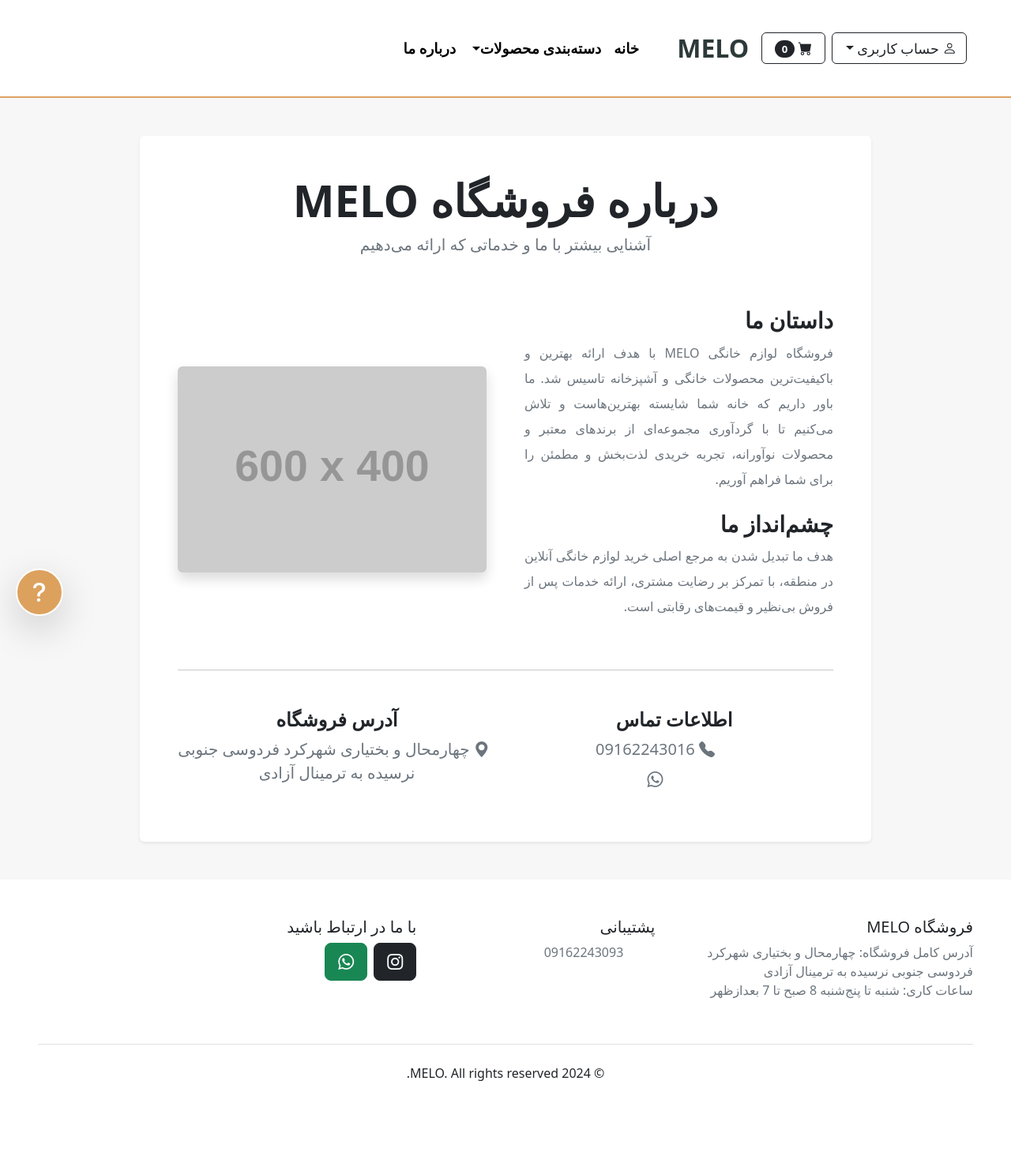
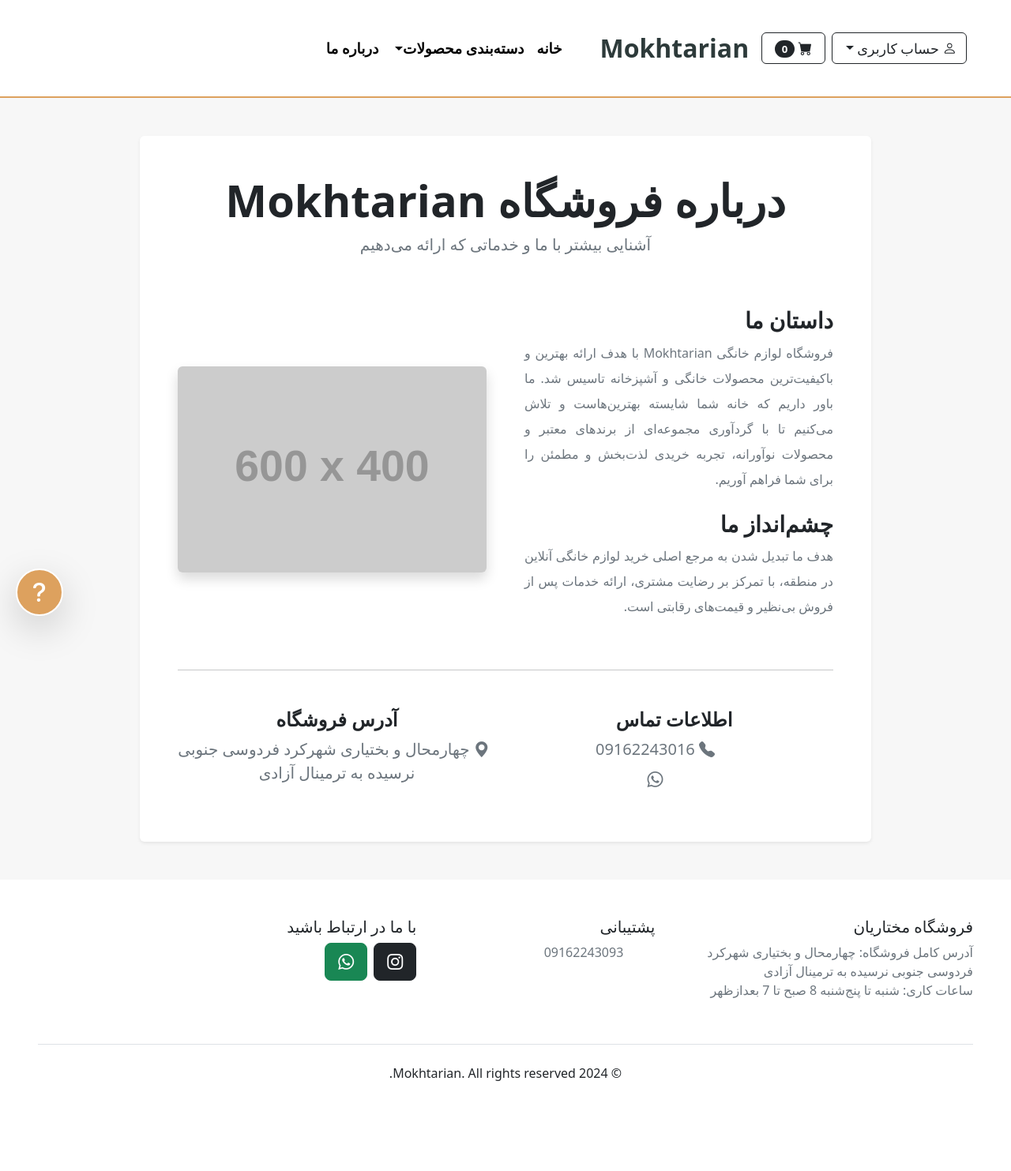
Before and after one commit to Arash1413/Mokhtarian_Store, a Django app: page /about/ in a window 1280 px wide. Shown: the whole page at 79% size. Run offline with Django 5.2, Linux system fonts and the light colour scheme; data comes from the database, SQL or seed files in the repository; grey boxes labelled with a size stand in for pictures from a placeholder-image service; data that the repository does not hold is empty; parts of the project's set-up code (start-up, migrations or seed data) failed here and were passed over; some libraries are stand-ins or nearby versions.

Commit message:
ezafe kardan esme mokhtarian

```diff
--- a/config/urls.py
+++ b/config/urls.py
@@ -32,7 +32,7 @@ sitemaps = {
 }
 
 urlpatterns = [
-    path('admin/', admin.site.urls),
+    path('mokhtarian-panel/', admin.site.urls),
     path("login/", auth_views.LoginView.as_view(template_name="registration/login.html"), name="login"),
     path("logout/", auth_views.LogoutView.as_view(), name="logout"),
     path('register/', store_views.register, name='register'),
--- a/store/admin.py
+++ b/store/admin.py
@@ -59,7 +59,7 @@ from .models import Category, Product, Customer, Order, OrderItem, Attribute, Pr
 from .models import FAQ
 
 # تنظیمات هدر پنل ادمین
-admin.site.site_header = "مدیریت فروشگاه ملو"
+admin.site.site_header = "مدیریت فروشگاه مختاریان"
 admin.site.site_title = "پنل مدیریت"
 admin.site.index_title = "به پنل مدیریت خوش آمدید"
 
--- a/store/templates/store/about.html
+++ b/store/templates/store/about.html
@@ -6,7 +6,7 @@
         <div class="col-lg-10">
             <div class="card border-0 shadow-sm p-4 p-md-5">
                 <div class="text-center mb-5">
-                    <h1 class="display-4 fw-bold">درباره فروشگاه MELO</h1>
+                    <h1 class="display-4 fw-bold">درباره فروشگاه Mokhtarian</h1>
                     <p class="lead text-muted">آشنایی بیشتر با ما و خدماتی که ارائه می‌دهیم</p>
                 </div>
 
@@ -14,7 +14,7 @@
                     <div class="col-md-6">
                         <h3 class="fw-bold">داستان ما</h3>
                         <p class="text-secondary" style="text-align: justify; line-height: 2;">
-                            فروشگاه لوازم خانگی MELO با هدف ارائه بهترین و باکیفیت‌ترین محصولات خانگی و آشپزخانه تاسیس شد. ما باور داریم که خانه شما شایسته بهترین‌هاست و تلاش می‌کنیم تا با گردآوری مجموعه‌ای از برندهای معتبر و محصولات نوآورانه، تجربه خریدی لذت‌بخش و مطمئن را برای شما فراهم آوریم.
+                            فروشگاه لوازم خانگی Mokhtarian با هدف ارائه بهترین و باکیفیت‌ترین محصولات خانگی و آشپزخانه تاسیس شد. ما باور داریم که خانه شما شایسته بهترین‌هاست و تلاش می‌کنیم تا با گردآوری مجموعه‌ای از برندهای معتبر و محصولات نوآورانه، تجربه خریدی لذت‌بخش و مطمئن را برای شما فراهم آوریم.
                         </p>
                         <h3 class="fw-bold mt-4">چشم‌انداز ما</h3>
                         <p class="text-secondary" style="text-align: justify; line-height: 2;">
--- a/store/templates/store/base.html
+++ b/store/templates/store/base.html
@@ -4,14 +4,14 @@
     <head>
         <meta charset="utf-8" />
         <meta name="viewport" content="width=device-width, initial-scale=1, shrink-to-fit=no" />
-        <title>{% block title %}فروشگاه لوازم خانگی MELO{% endblock %}</title>
-        <meta name="description" content="{% block meta_description %}بهترین لوازم خانگی را از ملو بخرید.{% endblock %}">
+        <title>{% block title %}فروشگاه لوازم خانگی مختاریان{% endblock %}</title>
+        <meta name="description" content="{% block meta_description %}بهترین لوازم خانگی را از فروشگاه مختاریان بخرید.{% endblock %}">
 
     <!-- Canonical URL (جلوگیری از محتوای تکراری) -->
     <link rel="canonical" href="{{ request.build_absolute_uri }}" />
 
 
-    <meta property="og:title" content="{% block og_title %}فروشگاه MELO{% endblock %}" />
+    <meta property="og:title" content="{% block og_title %}فروشگاه Mokhtarian{% endblock %}" />
     <meta property="og:description" content="{% block og_description %}خرید آنلاین لوازم خانگی{% endblock %}" />
     <meta property="og:image" content="{% block og_image %}{% static 'images/logo.png' %}{% endblock %}" />
         <!-- Favicon-->
@@ -203,7 +203,7 @@
                     </div>
 
                     <!-- بخش وسط: لوگو -->
-                    <a class="navbar-brand navbar-brand-centered fs-3" href="/">MELO</a>
+                    <a class="navbar-brand navbar-brand-centered fs-3" href="/">Mokhtarian</a>
 
                     <!-- دکمه همبرگری برای موبایل -->
                     <button class="navbar-toggler" type="button" data-bs-toggle="collapse" data-bs-target="#main-nav">
@@ -254,7 +254,7 @@
           <div class="container-fluid px-4 px-lg-5">
             <div class="row">
               <div class="col-md-4 mb-3">
-                <h5>فروشگاه MELO</h5>
+                <h5>فروشگاه مختاریان</h5>
                 <p class="text-muted">
                     آدرس کامل فروشگاه: چهارمحال و بختیاری شهرکرد فردوسی جنوبی نرسیده به ترمینال آزادی <br>
                     ساعات کاری: شنبه تا پنج‌شنبه 8 صبح تا 7 بعدازظهر
@@ -278,7 +278,7 @@
               </div>
             </div>
             <div class="d-flex justify-content-center py-4 my-4 border-top">
-              <p>© 2024 MELO. All rights reserved.</p>
+              <p>© 2024 Mokhtarian. All rights reserved.</p>
             </div>
           </div>
         </footer>
--- a/store/templates/store/product/detail.html
+++ b/store/templates/store/product/detail.html
@@ -1,7 +1,7 @@
 {% extends "store/base.html" %}
 {% load static %}
 
-{% block title %}{{ product.seo_title|default:product.name }} | MELO{% endblock %}
+{% block title %}{{ product.seo_title|default:product.name }} | Mokhtarian{% endblock %}
 {% block meta_description %}{{ product.seo_description|default:product.description|truncatewords:30 }}{% endblock %}
 
 {% block og_title %}{{ product.name }}{% endblock %}
@@ -381,7 +381,7 @@
   "sku": "{{ product.id }}",
   "brand": {
     "@type": "Brand",
-    "name": "{{ product.brand.name|default:'MELO' }}"
+    "name": "{{ product.brand.name|default:'Mokhtarian' }}"
   },
   "offers": {
     "@type": "Offer",
--- a/store/views.py
+++ b/store/views.py
@@ -27,6 +27,8 @@ from django.utils import timezone
 from .models import Coupon, Review, Wishlist, Category, Product, Brand
 from django.db.models import Avg # برای محاسبه میانگین امتیاز
 from django.db.models import Count, Q, Case, When, Value, IntegerField
+from django.core.cache import cache
+import secrets
 
 logger = logging.getLogger(__name__)
 
@@ -216,13 +218,38 @@ def otp_page(request):
 
     return render(request, 'store/otp_page.html', {'phone': phone})
 
-@csrf_exempt
 def send_otp(request):
     if request.method == "POST":
+
+        # ==========================================================
+        # 👇👇👇 بخش جدید: محدودیت تعداد درخواست بر اساس IP 👇👇👇
+        # ==========================================================
+        # دریافت IP کاربر (اگر پشت پروکسی/Nginx هستید ممکن است نیاز به هدر X-Forwarded-For باشد)
+        x_forwarded_for = request.META.get('HTTP_X_FORWARDED_FOR')
+        if x_forwarded_for:
+            user_ip = x_forwarded_for.split(',')[0]
+        else:
+            user_ip = request.META.get('REMOTE_ADDR')
+
+        request_count_key = f"sms_limit_{user_ip}"
+        request_count = cache.get(request_count_key, 0)
+
+        if request_count >= 5:  # محدودیت ۵ بار در ساعت
+            return JsonResponse({
+                "error": "تعداد درخواست‌های شما بیش از حد مجاز است. لطفاً یک ساعت دیگر تلاش کنید."
+            }, status=429)
+
+        # افزایش شمارنده (اعتبار ۱ ساعت معادل ۳۶۰۰ ثانیه)
+        cache.set(request_count_key, request_count + 1, timeout=3600)
+        # ==========================================================
+
+
+        # --- ادامه کدهای قبلی شما ---
         phone = request.POST.get("phone")
         if not phone:
             return JsonResponse({"error": "شماره موبایل الزامی است."}, status=400)
 
+        # محدودیت ارسال مجدد برای همان شماره (کد قبلی خودتان)
         if cache.get(f"otp_sent_{phone}"):
             return JsonResponse({"error": "کد قبلاً ارسال شده است. لطفاً ۲ دقیقه صبر کنید."}, status=429)
 
@@ -261,7 +288,7 @@ def send_otp(request):
     return JsonResponse({"error": "درخواست نامعتبر."}, status=405)
 
 
-@csrf_exempt
+# @csrf_exempt
 def verify_otp(request):
     if request.method == "POST":
         phone = request.POST.get("phone") or request.session.get('pending_phone')
```
Also changed, not shown: config/settings.py (+4 -4 lines).
